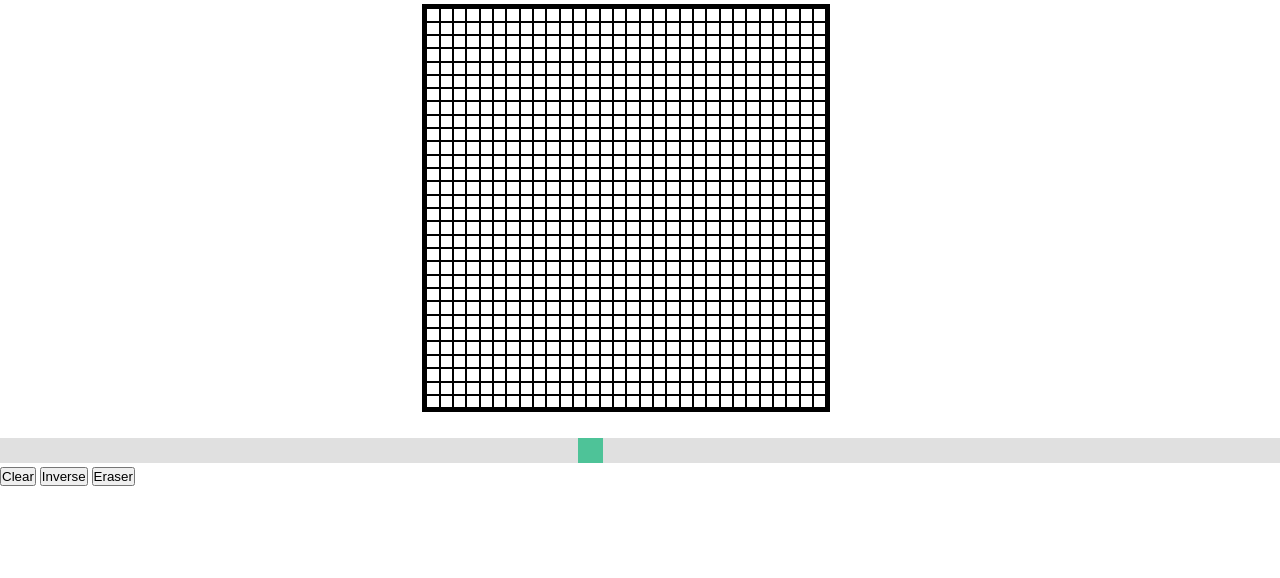
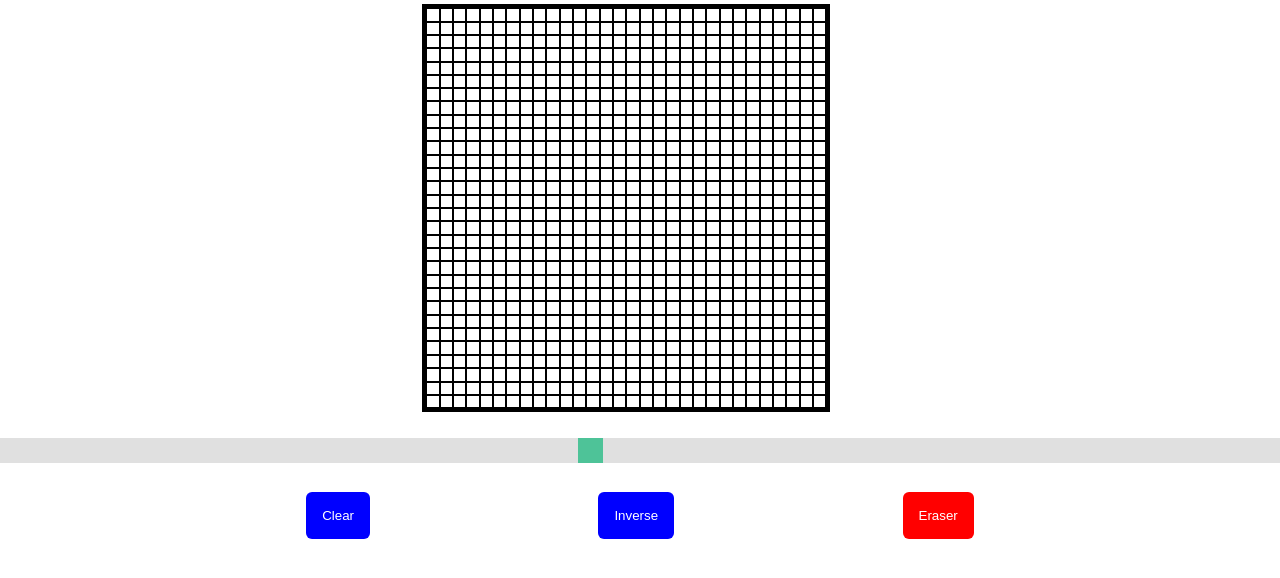
Before and after one commit to Stieilijh/Etch-a-sketch, a plain HTML site: page index.html in a window 1280 px wide. Both pictures are taken after a click on the button "Eraser". Shown: the part 84-662 px from the top of the page. Drawn offline with Linux system fonts and the light colour scheme.

Commit message:
Styling added to buttons eraser button changes color when switched on minor glitch with eraser and inverse resolved

```diff
--- a/index.html
+++ b/index.html
@@ -16,8 +16,10 @@
         <input type="range" min="1" max="64"
         value="30" class="slider" id="myRange">
     </div>
+    <div id="buttons-container">
     <button id="clear">Clear</button>
     <button id="inverse">Inverse</button>
     <button id="eraser">Eraser</button>
+    </div>
 </body>
 </html>
--- a/script.js
+++ b/script.js
@@ -3,6 +3,7 @@ window.onload=function(){
     let color="black";
     let invColor="white";
     let tempColor=color;
+    let eraseBool=false;
     const slider = document.getElementById("myRange");
     let size = slider.value;
 
@@ -10,6 +11,8 @@ window.onload=function(){
 
     const invbtn = document.querySelector("#inverse");
     invbtn.addEventListener("click",()=>{
+        if(eraseBool)eraseBool=!eraseBool;
+        changeEraserColor(eraseBool);
         if(color==invColor)color=tempColor;
         let temp=color;
         color=invColor;
@@ -20,6 +23,8 @@ window.onload=function(){
     });
     const eraser = document.querySelector("#eraser");
     eraser.addEventListener("click",()=>{
+        eraseBool=!eraseBool;
+        changeEraserColor(eraseBool);
         if(color==invColor){
             color=tempColor;
         }else{
@@ -41,6 +46,8 @@ window.onload=function(){
     });
 
     slider.oninput = function() {
+        if(eraseBool)eraseBool=!eraseBool;
+        changeEraserColor(eraseBool);
         size=slider.value;
         if(color==invColor)color=tempColor;
         makeGrid(grid,color,size);
@@ -71,3 +78,12 @@ function clearAll(){
             child = e.lastElementChild;
         }
 }
+
+function changeEraserColor(eraseBool){
+    let eraser = document.querySelector("#eraser");
+    if(eraseBool){
+        eraser.style.backgroundColor="red";
+    }else {
+        eraser.style.backgroundColor="blue";
+    }
+}
--- a/style.css
+++ b/style.css
@@ -20,6 +20,19 @@
 h1{
     margin-left: 38%;
     margin-top:2%;
+}
+button{
+    border:none;
+    border-radius: 6px;
+    padding: 16px;
+    color:white;
+    background-color: blue;
+}
+#buttons-container{
+    display: flex;
+    margin:2% 15%;
+    justify-content: space-around;
+    align-items: center;
 }
 
 .slidecontainer {
```
